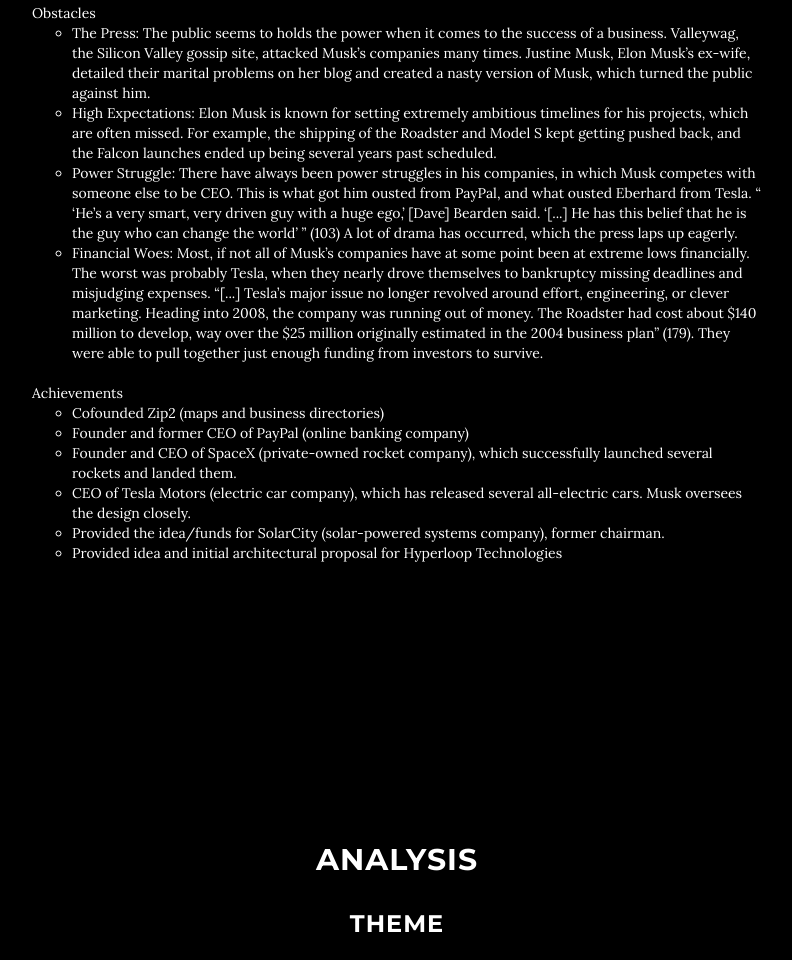
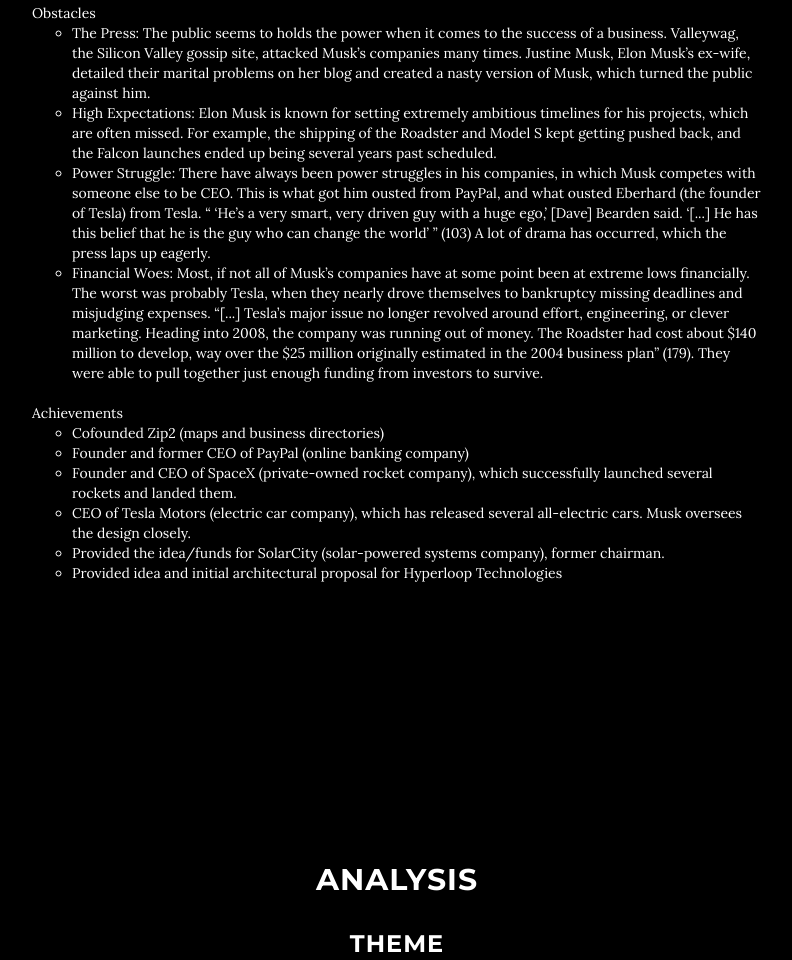
Before and after one commit to elonmuskbook/elonmuskbook.github.io, a plain HTML site: page index.html in a window 1280 px wide. Shown: the part 3274-4234 px from the top of the page, without its empty margins (243-1035 px from the left). Drawn offline with Linux system fonts and the light colour scheme; some packages are replaced by stand-ins of ours.

```diff
--- a/index.html
+++ b/index.html
@@ -146,7 +146,7 @@
                             <ul>
                                 <li>The Press: The public seems to holds the power when it comes to the success of a business. Valleywag, the Silicon Valley gossip site, attacked Musk’s companies many times. Justine Musk, Elon Musk’s ex-wife, detailed their marital problems on her blog and created a nasty version of Musk, which turned the public against him.</li>
                                 <li>High Expectations: Elon Musk is known for setting extremely ambitious timelines for his projects, which are often missed. For example, the shipping of the Roadster and Model S kept getting pushed back, and the Falcon launches ended up being several years past scheduled.</li>
-                                <li>Power Struggle: There have always been power struggles in his companies, in which Musk competes with someone else to be CEO. This is what got him ousted from PayPal, and what ousted Eberhard from Tesla. “ ‘He’s a very smart, very driven guy with a huge ego,’ [Dave] Bearden said. ‘[...] He has this belief that he is the guy who can change the world’ ” (103) A lot of drama has occurred, which the press laps up eagerly.</li>
+                                <li>Power Struggle: There have always been power struggles in his companies, in which Musk competes with someone else to be CEO. This is what got him ousted from PayPal, and what ousted Eberhard (the founder of Tesla) from Tesla. “ ‘He’s a very smart, very driven guy with a huge ego,’ [Dave] Bearden said. ‘[...] He has this belief that he is the guy who can change the world’ ” (103) A lot of drama has occurred, which the press laps up eagerly.</li>
                                 <li>Financial Woes: Most, if not all of Musk’s companies have at some point been at extreme lows financially. The worst was probably Tesla, when they nearly drove themselves to bankruptcy missing deadlines and misjudging expenses. “[...] Tesla’s major issue no longer revolved around effort, engineering, or clever marketing. Heading into 2008, the company was running out of money. The Roadster had cost about $140 million to develop, way over the $25 million originally estimated in the 2004 business plan” (179). They were able to pull together just enough funding from investors to survive.</li>
                             </ul>
                         </li><br />
```
